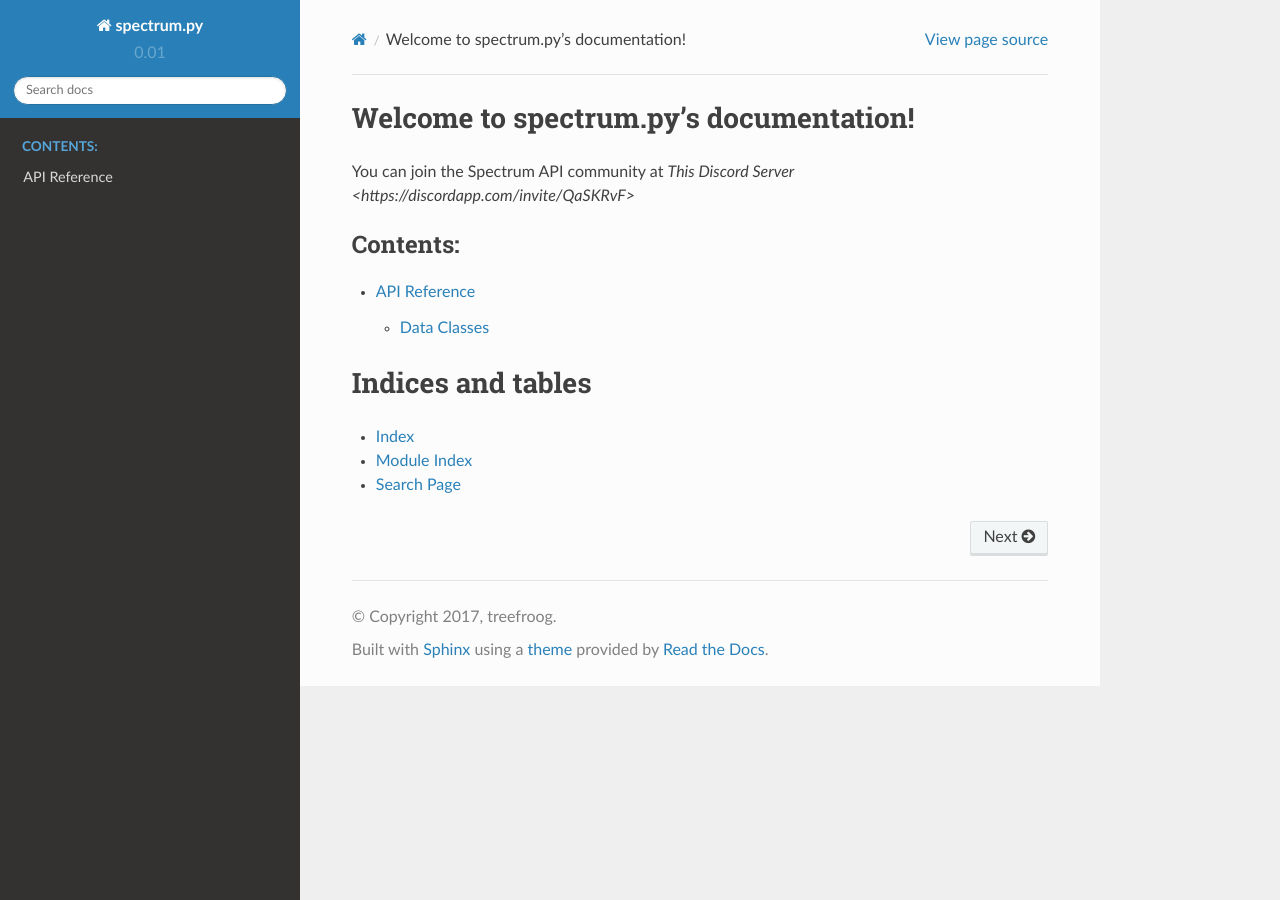
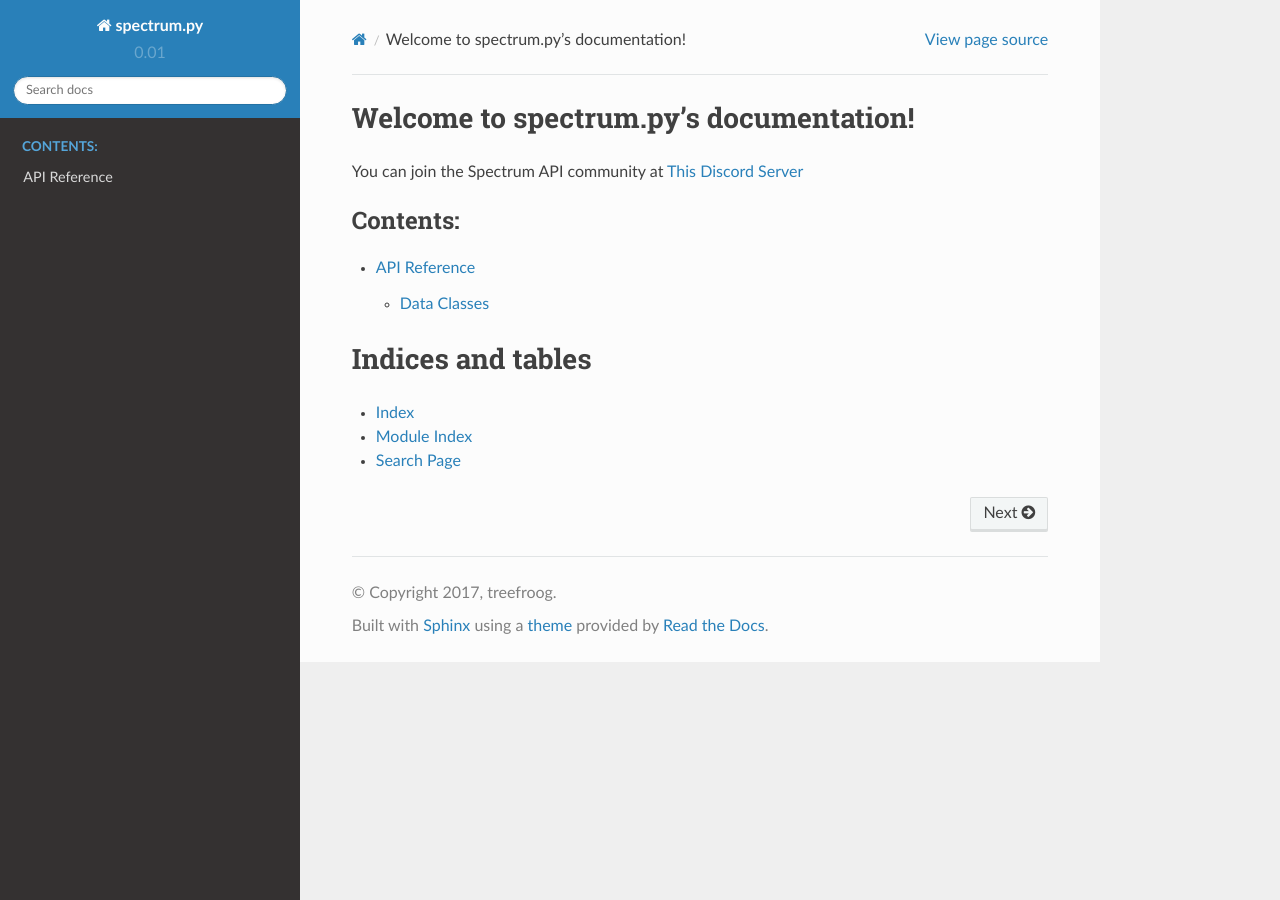
Before and after one commit to RossSmyth/spectrum.py, a Sphinx documentation site: the page built from docs/index.rst, in a window 1280 px wide. Built offline with Sphinx 7.4.7 and the Read the Docs theme 2.0.0, drawn with Linux system fonts in a browser that asks for light colours.

Commit message:
Needed a _ at the end of the URl :|

```diff
--- a/docs/index.rst
+++ b/docs/index.rst
@@ -5,7 +5,7 @@
 
 Welcome to spectrum.py's documentation!
 =======================================
-You can join the Spectrum API community at `This Discord Server <https://discordapp.com/invite/QaSKRvF>`
+You can join the Spectrum API community at `This Discord Server <https://discordapp.com/invite/QaSKRvF>`_
 
 .. toctree::
    :maxdepth: 2
```
